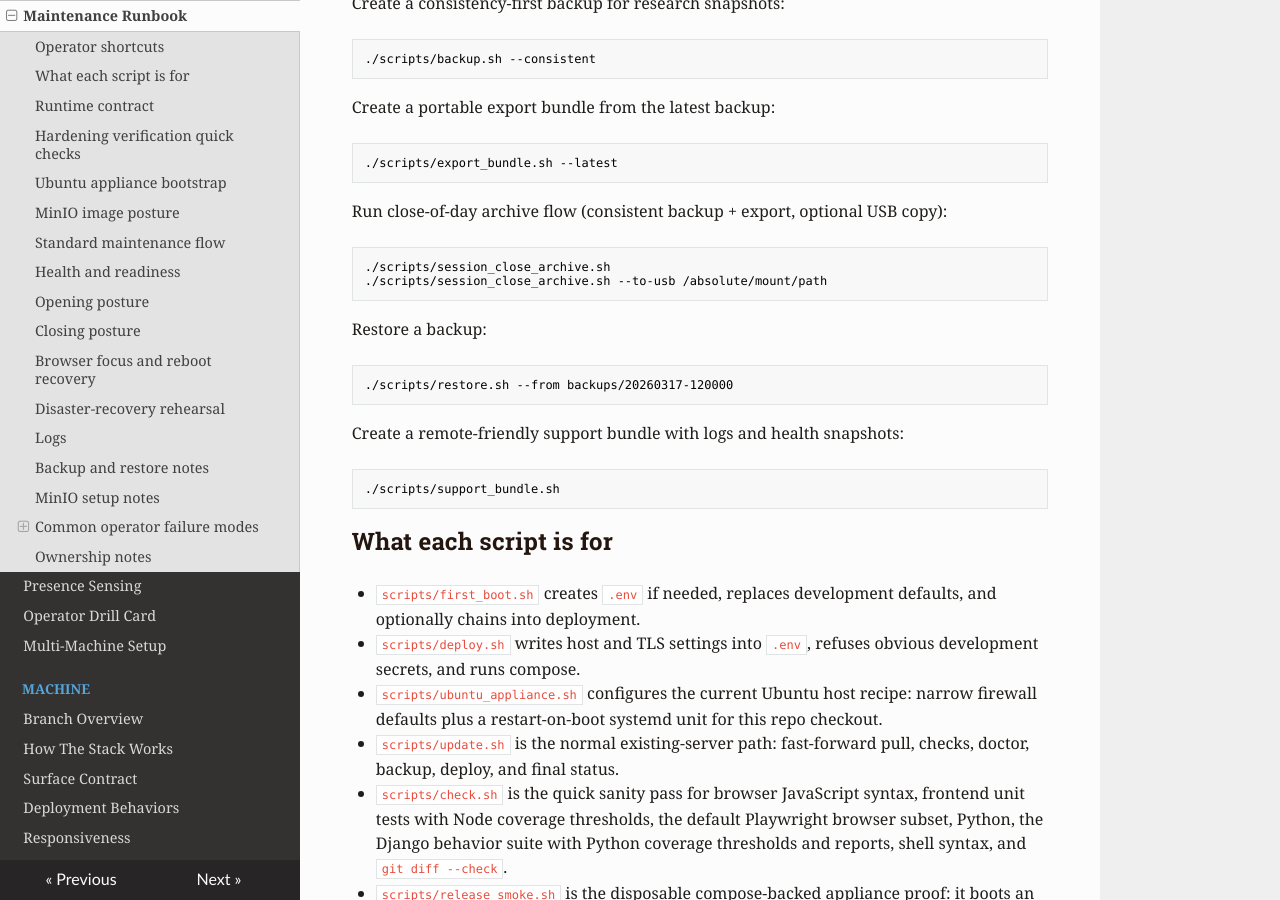
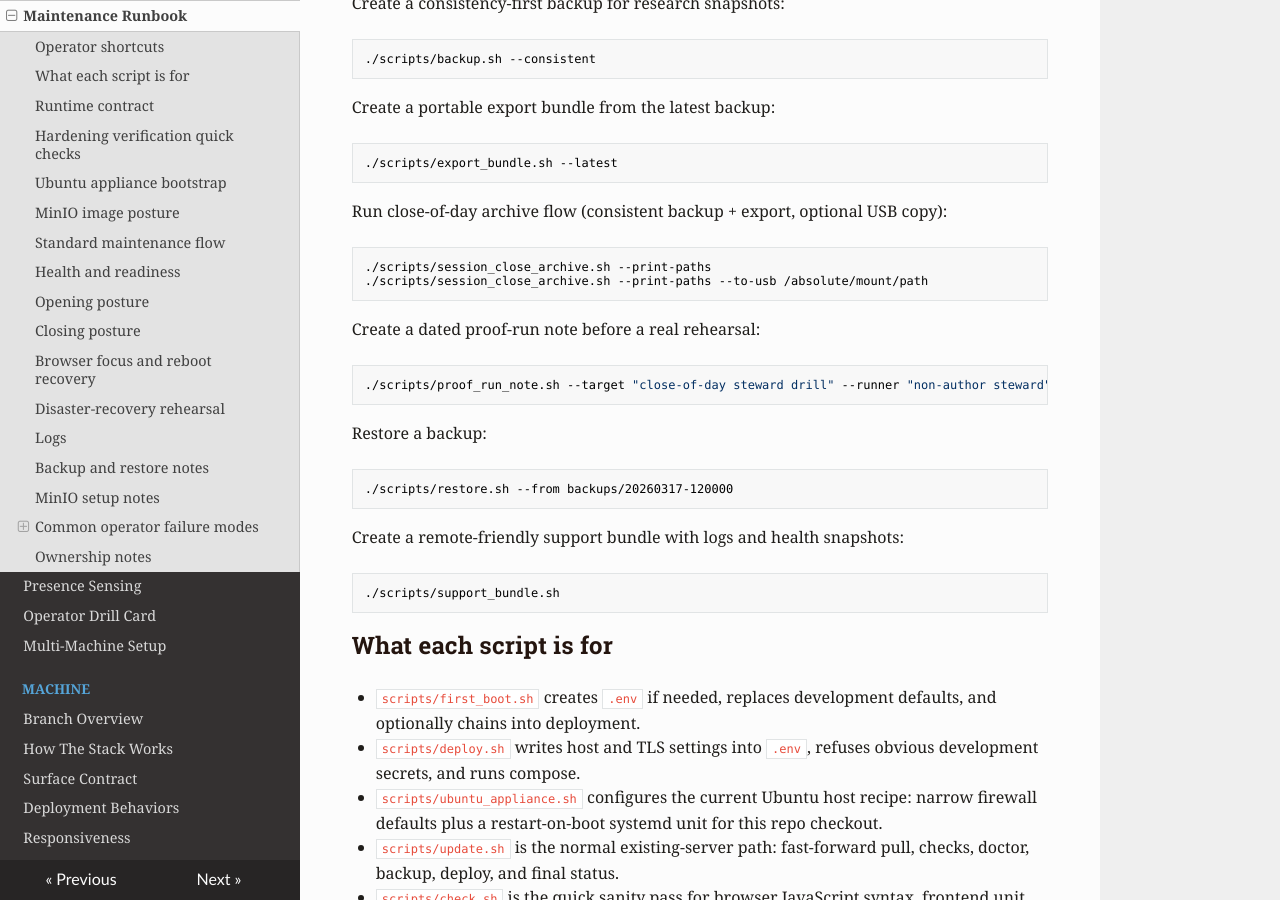
Before and after one commit to bseverns/memory-engine, an MkDocs documentation site: the page built from docs/maintenance.md, in a window 1280 px wide and 900 px high, scrolled down 1858 px. Built offline with MkDocs 1.6.1, drawn with Linux system fonts in a browser that asks for light colours; nearby versions of some CDN libraries; some of the changed text lies outside the part shown.

````diff
--- a/api/engine/static/engine/operator-dashboard-lite.js
+++ b/api/engine/static/engine/operator-dashboard-lite.js
@@ -9,7 +9,7 @@
     ? globalThis
     : (typeof window !== "undefined" ? window : {});
 
-  const DEFAULT_ARCHIVE_COMMAND = "./scripts/session_close_archive.sh";
+  const DEFAULT_ARCHIVE_COMMAND = "./scripts/session_close_archive.sh --print-paths";
   const TAB_STORAGE_KEY = "memory-engine.ops-lite.selected-tab";
   const TAB_KEYS = ["open-room", "run-room", "fix-problem", "close-session"];
   const TAB_LABELS = {
--- a/docs/maintenance.md
+++ b/docs/maintenance.md
@@ -105,8 +105,14 @@ Create a portable export bundle from the latest backup:
 Run close-of-day archive flow (consistent backup + export, optional USB copy):
 
 ```bash
-./scripts/session_close_archive.sh
-./scripts/session_close_archive.sh --to-usb /absolute/mount/path
+./scripts/session_close_archive.sh --print-paths
+./scripts/session_close_archive.sh --print-paths --to-usb /absolute/mount/path
+```
+
+Create a dated proof-run note before a real rehearsal:
+
+```bash
+./scripts/proof_run_note.sh --target "close-of-day steward drill" --runner "non-author steward"
 ```
 
 Restore a backup:
@@ -140,6 +146,7 @@ Create a remote-friendly support bundle with logs and health snapshots:
 - `scripts/restore.sh` restores one of those snapshots into the current stack and now asks for explicit confirmation plus a fresh pre-restore consistent snapshot by default.
 - `scripts/export_bundle.sh` packages one backup snapshot into a portable `.tgz` with a manifest, checksums, explicit import instructions, and an artifact summary when the API container is running.
 - `scripts/session_close_archive.sh` is the close-of-day wrapper: consistent backup first, export second, and optional USB copy/checksum in one bounded host command.
+- `scripts/proof_run_note.sh` creates a dated Markdown scaffold under `test-results/proof-runs/` for real steward/participant rehearsals. It records the commit SHA and prompts for proof evidence without pretending the rehearsal has passed.
 - `scripts/support_bundle.sh` gathers a redacted `.env`, `/healthz`, `/readyz`, compose status, doctor output, recent logs, and an artifact summary into a single handoff archive.
 - `/api/v1/operator/artifact-summary` gives stewards the same artifact posture snapshot as a direct JSON download from `/ops/`.
 - `docs/installation-checklist.md` is the install-day checklist for kiosk hardware, browser mode, audio routing, and auto-start verification.
@@ -315,7 +322,7 @@ Use this sequence when the session ends:
 1. Confirm no one is still recording and the room can fall quiet naturally.
 2. Check `/ops/` for critical storage or queue warnings that should be handed off immediately.
 3. Use `Clear session framing` in `/ops/` or `/ops/bench/`.
-4. Run `./scripts/session_close_archive.sh` (or `--to-usb /absolute/mount/path` for USB handoff).
+4. Run `./scripts/session_close_archive.sh --print-paths` (or add `--to-usb /absolute/mount/path` for USB handoff).
 5. Leave a short steward note with the printed backup/export paths.
 6. Use maintenance mode only if the node should stay explicitly out of service until the next steward returns.
 
````
Also changed, not shown: docs/HANDOFF_REHEARSAL.md (+9 -0 lines), docs/OPERATOR_DRILL_CARD.md (+8 -2 lines), docs/experimental-proofs.md (+15 -1 lines), 3 other files.
